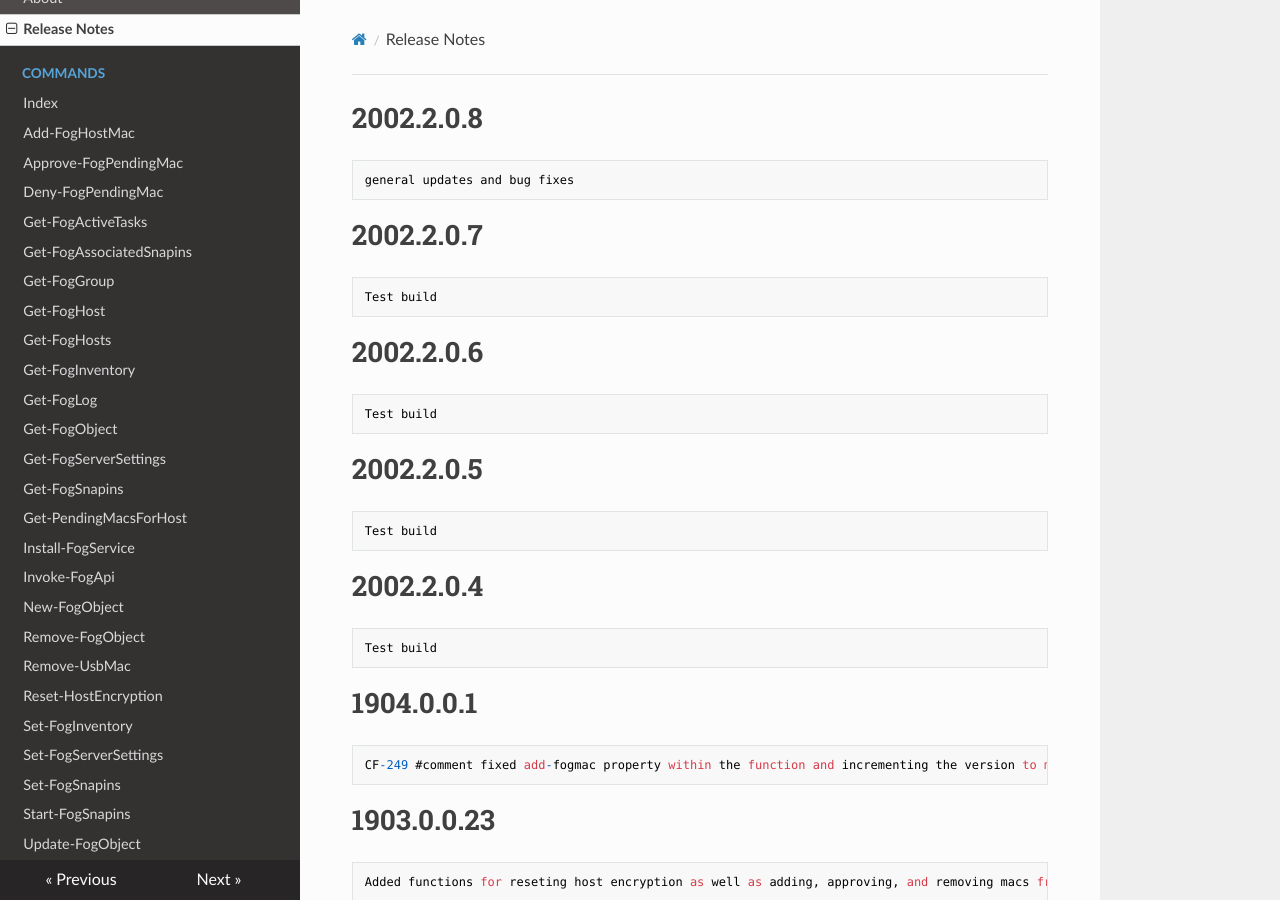
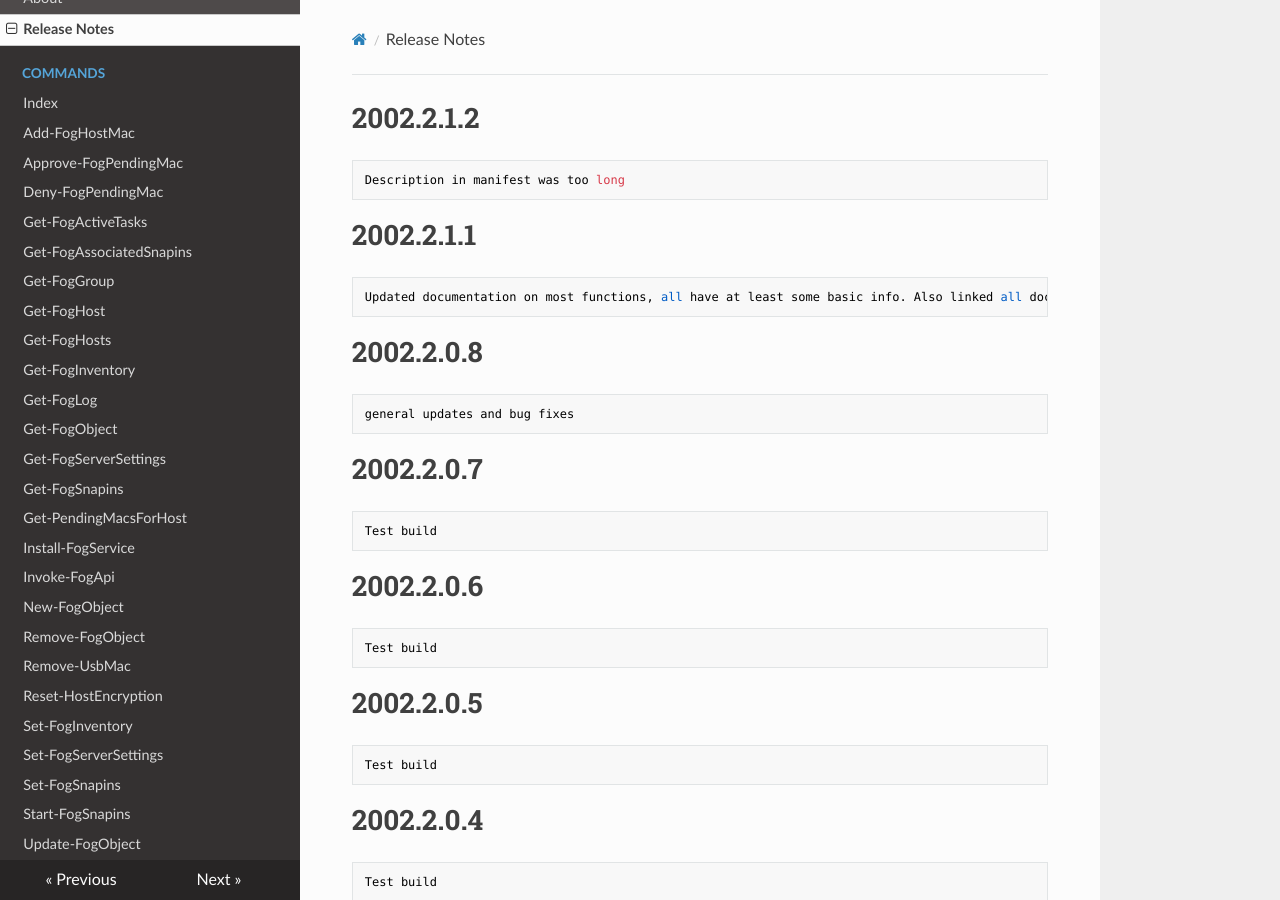
Before and after one commit to darksidemilk/FogApi, an MkDocs documentation site: the page built from docs/ReleaseNotes.md, in a window 1280 px wide and 900 px high. Built offline with MkDocs 1.6.1, drawn with Linux system fonts in a browser that asks for light colours; nearby versions of some CDN libraries.

Commit message:
push final manifest and release notes

```diff
--- a/docs/ReleaseNotes.md
+++ b/docs/ReleaseNotes.md
@@ -1,3 +1,11 @@
+
+# 2002.2.1.2
+
+	Description in manifest was too long
+
+# 2002.2.1.1
+
+	Updated documentation on most functions, all have at least some basic info. Also linked all documentation to https://fogapi.readthedocs.io/en/latest/ for online versions
 
 # 2002.2.0.8
 
```
Also changed, not shown: 1 other file.
